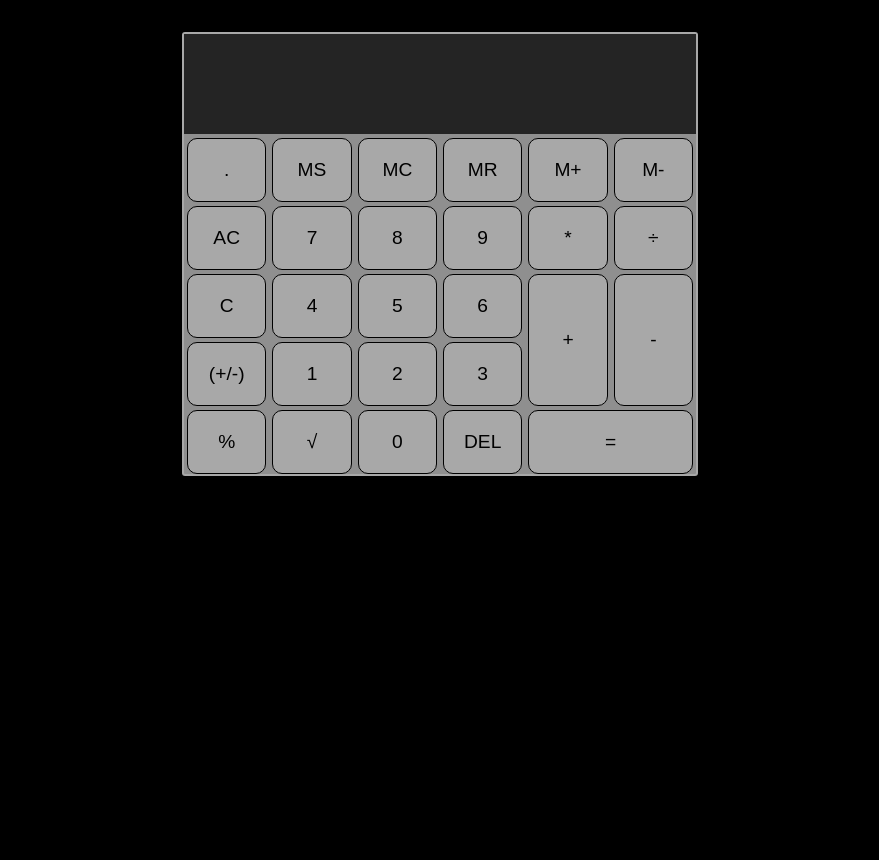
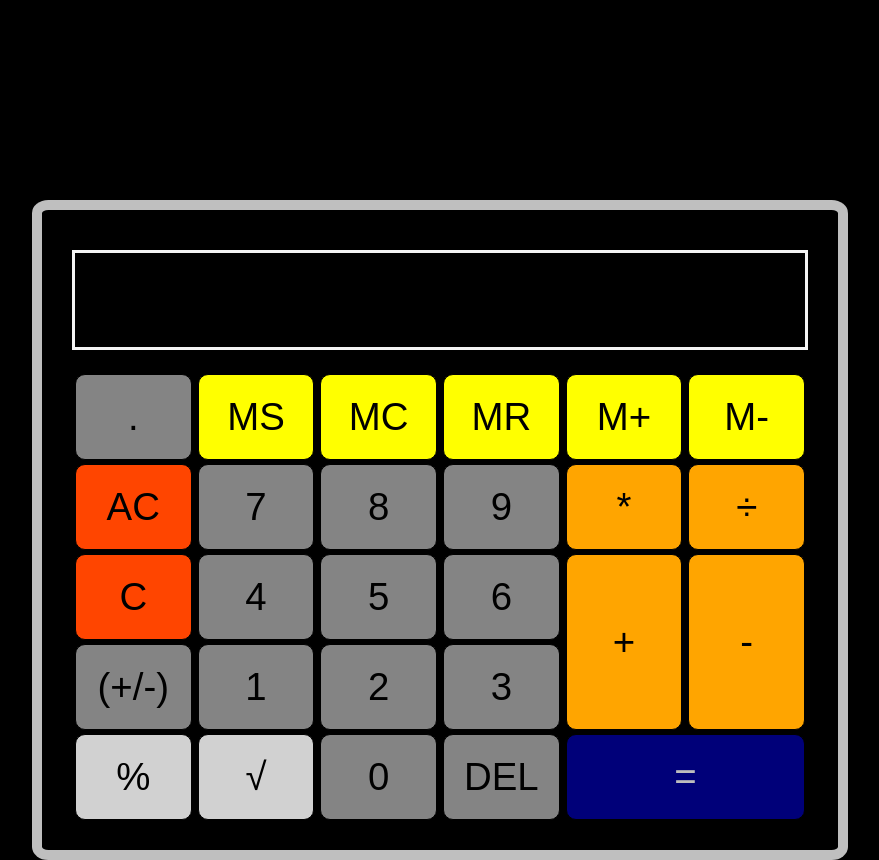
Before and after one commit to AlexAAguila/Calculator, a React (Vite) app in the folder calculator/: page / in a window 1280 px wide. Shown: the whole page, without its empty margins (200-1079 px from the left). Before the commit the page ends 800 px from the top, so only its background shows below. Built offline with nearby package versions, Linux system fonts and the light colour scheme.

Commit message:
color buttons

```diff
--- a/calculator/src/App.jsx
+++ b/calculator/src/App.jsx
@@ -245,8 +245,8 @@ function App() {
       <DigitButton digit="7" dispatch={dispatch}/>
       <DigitButton digit="8" dispatch={dispatch}/>
       <DigitButton digit="9" dispatch={dispatch}/>
-      <OperationButton operation="*" dispatch={dispatch}/>
-      <OperationButton operation="÷" dispatch={dispatch}>÷</OperationButton>
+      <OperationButton strOperation="multiply" operation="*" dispatch={dispatch}/>
+      <OperationButton strOperation="division" operation="÷" dispatch={dispatch}>÷</OperationButton>
 
       <button className='C' onClick={() => dispatch({type: ACTIONS.CLEAR_CURRENT})}>C</button>
       <DigitButton digit="4" dispatch={dispatch}/>
--- a/calculator/src/styles.css
+++ b/calculator/src/styles.css
@@ -9,12 +9,16 @@ body {
 
 .calculator-grid {
     display: grid;
-    margin-top: 2rem;
+    margin-top: 200px;
     grid-template-columns: 1fr 1fr 1fr 1fr 1fr 1fr;
     /* grid-template-rows: minmax(7rem,auto) repeat(5, 6rem); */
-    border:solid 2px rgba(177, 177, 177, 0.75);
-    background-color: rgb(143, 143, 143);
-    border-radius: 3px;
+    /* border:solid 2px rgba(177, 177, 177, 0.75); */
+    border:solid 10px rgba(255, 255, 255, 0.75);
+    /* background-color: rgb(143, 143, 143); */
+    background-color: black;
+    border-radius: 2%;
+    font-size: xx-large;
+    padding: 30px;
 }
 /* .calculator-grid > .dot
 {
@@ -25,6 +29,38 @@ body {
 .calculator-grid > .btn-plus,.btn-minus
 {
     grid-row: span 2;
+}
+.calculator-grid .btn-plus,
+.calculator-grid .btn-minus,
+.calculator-grid .btn-multiply,
+.calculator-grid .btn-division
+{
+    background-color: orange;
+}
+.calculator-grid .MC,
+.calculator-grid .MS,
+.calculator-grid .MR,
+.calculator-grid .Mplus,
+.calculator-grid .Mminus
+{
+    background-color: yellow;
+}
+.calculator-grid .AC,
+.calculator-grid .C
+{
+    background-color: orangered;
+}
+.calculator-grid .percent,
+.calculator-grid .sqrt
+{
+    background-color: rgb(209, 209, 209);
+}
+.calculator-grid > .equals{
+    grid-column: 6;
+    grid-column: span 2;
+    background-color: rgba(0, 0, 255, 0.473);
+    color:rgb(189, 189, 189);
+
 }
 /* .div-DEL {
     display: flex;
@@ -44,10 +80,7 @@ body {
     width: 165.46px;
     margin-top: 6px;
 } */
-.calculator-grid > .equals{
-    grid-column: 6;
-    grid-column: span 2;
-}
+
 .calculator-grid > button {
     padding:20px;
     cursor: pointer;
@@ -67,14 +100,12 @@ body {
     background-color: rgba(255,255,255, .75);
 }
 
-
-.span-two {
-
-}
-
 .output {
     height: 100px;
+    margin-bottom: 20px;
+    margin-top: 10px;
     grid-column: 1/-1;
+    border:solid 3px whitesmoke;
     background-color: rgba(0,0,0, .75);
     display: flex;
     flex-direction: column;
@@ -86,13 +117,17 @@ body {
 }
 
 .output .previous-operand {
-    color: rgba(255, 255, 255, 0.75);
-    font-size: 1.5rem;
+    /* color: rgba(255, 255, 255, 0.75); */
+    color: rgb(0, 255, 0);
+    /* font-size: 1.5rem; */
+    font-size: 40px;
 }
 
 .output .current-operand {
-    color: white;
-    font-size: 2.5rem;
+    /* color: white; */
+    color: rgb(0, 255, 0);
+    /* font-size: 2.5rem; */
+    font-size: 40px;
 }
 
 #root {
```
